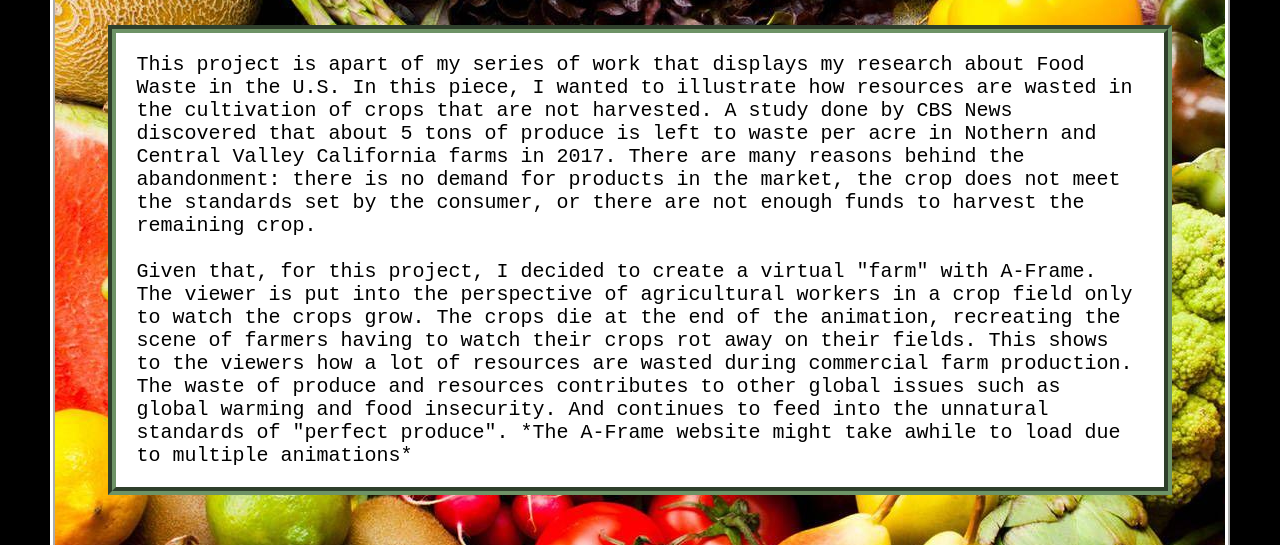
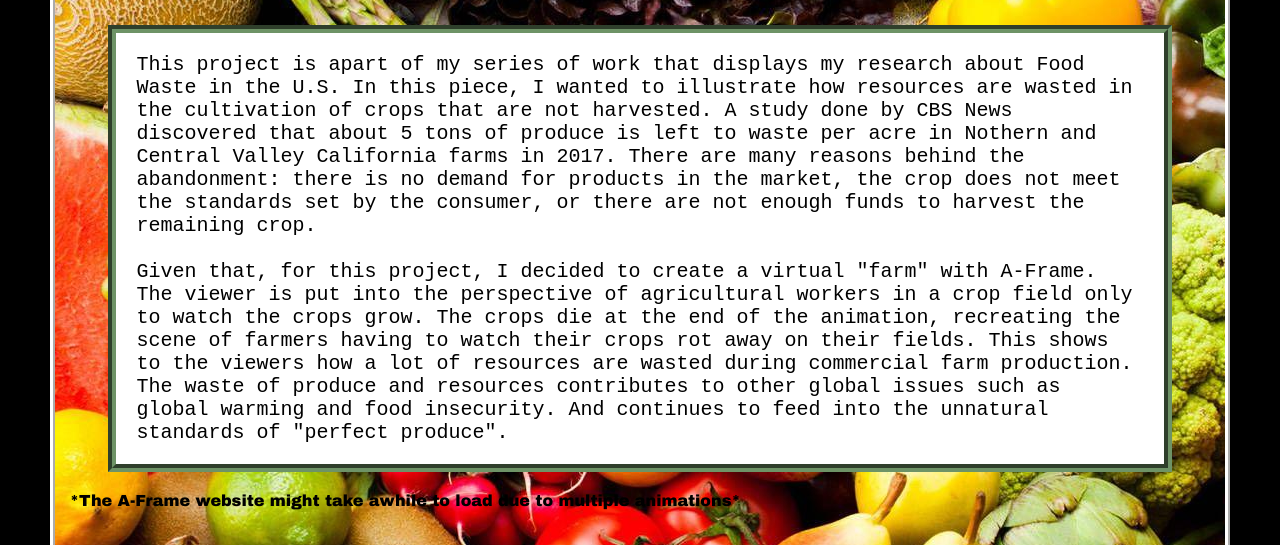
Before and after one commit to Suhayla924/Project2-ART107, a plain HTML site: page index.html in a window 1280 px wide. Shown: the part 255-800 px from the top of the page. Drawn offline with nearby package versions, Linux system fonts and the light colour scheme; some packages are replaced by stand-ins of ours; a script that the page names is missing.

Commit message:
Update index.html

```diff
--- a/index.html
+++ b/index.html
@@ -22,9 +22,9 @@
     This project is apart of my series of work that displays my research about Food Waste in the U.S. In this piece, I wanted to illustrate how resources are wasted in the cultivation of crops that are not harvested. A study done by CBS News discovered that about 5 tons of produce is left to waste per acre in Nothern and Central Valley California farms in 2017. There are many reasons behind the abandonment: there is no demand for products in the market, the crop does not meet the standards set by the consumer, or there are not enough funds to harvest the remaining crop.
       <br></br>
     Given that, for this project, I decided to create a  virtual "farm" with A-Frame. The viewer is put into the perspective of agricultural workers in a crop field only to watch the crops grow. The crops die at the end of the animation, recreating the scene of farmers having to watch their crops rot away on their fields. This shows to the viewers how a lot of resources are wasted during commercial farm production. The waste of produce and resources contributes to other global issues such as global warming and food insecurity. And continues to feed into the unnatural standards of "perfect produce".
+  </p>
+<p> *The A-Frame website might take awhile to load due to multiple animations*</p>
 
-    *The A-Frame website might take awhile to load due to multiple animations*
-  </p>
 
   <br></br>
   <button onclick="window.location.href='https://suhayla924.github.io/WastedCrops/';">Click Here to Enter the Virtual Landscape!</button>
```
